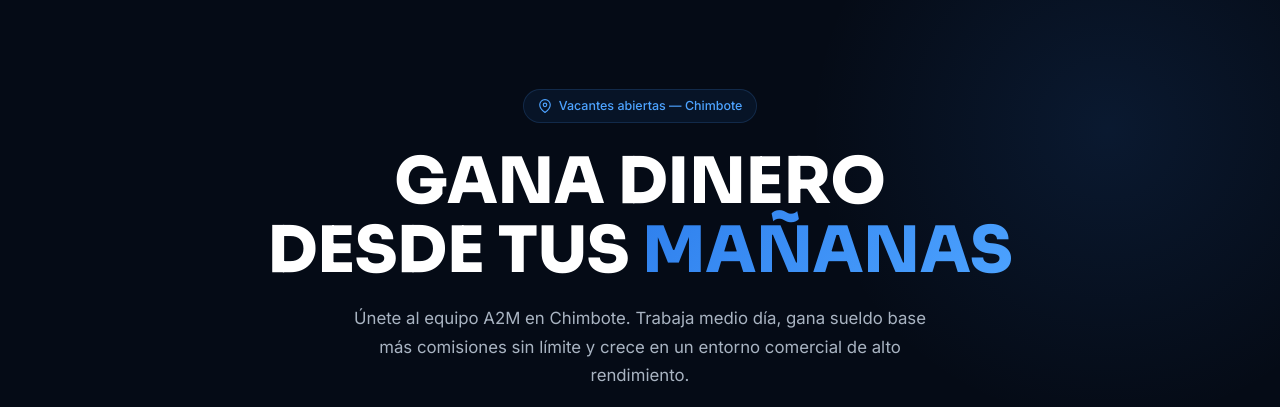
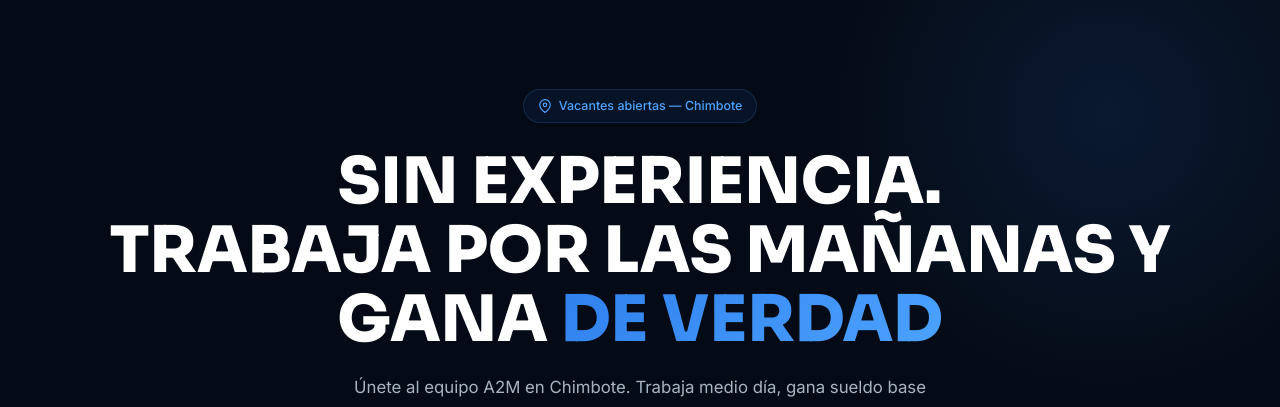
Before and after one commit to johnmica1993-svg/A2M, a website: page index.html in a window 1280 px wide. Shown: the part 112-519 px from the top of the page. Drawn offline with Linux system fonts and the light colour scheme.

Commit message:
New headline: Sin experiencia, trabaja y gana de verdad

```diff
--- a/index.html
+++ b/index.html
@@ -308,7 +308,7 @@
     <div class="container">
       <div class="hero-content">
         <div class="hero-badge"><svg viewBox="0 0 24 24" fill="none" stroke="currentColor" stroke-width="2"><path d="M21 10c0 7-9 13-9 13s-9-6-9-13a9 9 0 0118 0z"/><circle cx="12" cy="10" r="3"/></svg>Vacantes abiertas — Chimbote</div>
-        <h1>GANA DINERO<br>DESDE TUS <em>MAÑANAS</em></h1>
+        <h1>SIN EXPERIENCIA.<br>TRABAJA POR LAS MAÑANAS Y GANA <em>DE VERDAD</em></h1>
         <p>Únete al equipo A2M en Chimbote. Trabaja medio día, gana sueldo base más comisiones sin límite y crece en un entorno comercial de alto rendimiento.</p>
         <div class="hero-buttons">
           <a href="https://api.whatsapp.com/send?phone=+51945634798&text=Hola%2C%20me%20interesa%20la%20vacante%20de%20Asesor%20de%20Ventas%20en%20A2M" target="_blank" rel="noopener noreferrer" class="btn-primary">
```
